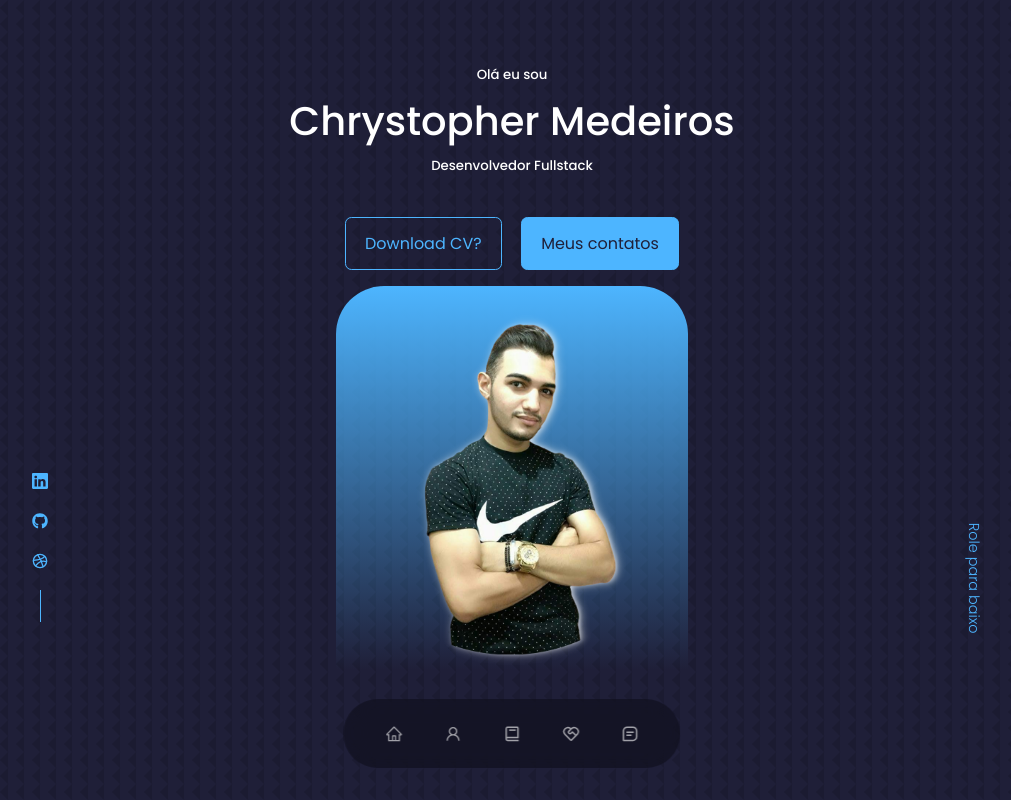
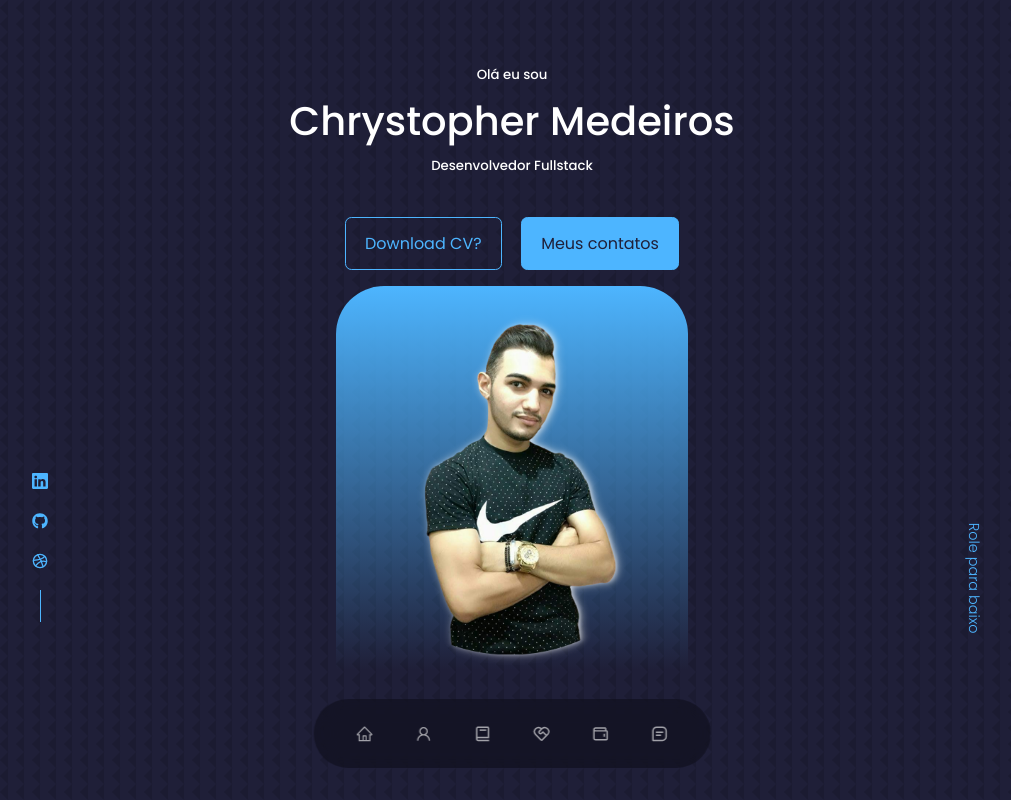
Before and after one commit to chrystophermedeiros/portfolio_website, a React (Create React App) app: page / in a window 1280 px wide. Shown: the top 800 px of the page, without its empty margins (128-1139 px from the left). Built offline with nearby package versions, Linux system fonts and the light colour scheme; the HTML template or start-up script is replaced by a standard one.

Commit message:
update nav

```diff
--- a/src/components/nav/Nav.jsx
+++ b/src/components/nav/Nav.jsx
@@ -4,6 +4,7 @@ import {AiOutlineHome} from 'react-icons/ai'
 import {AiOutlineUser} from 'react-icons/ai'
 import {BiBook} from 'react-icons/bi'
 import {RiServiceLine} from 'react-icons/ri'
+import {BiWallet} from 'react-icons/bi'
 import {BiMessageSquareDetail} from 'react-icons/bi'
 import {useState} from 'react'
 
@@ -19,6 +20,8 @@ const Nav = () => {
 
           <a href="#services" onClick={() => setActiveNav('#services')} className={activeNav === '#services' ? 'active' : ''}><RiServiceLine/></a>
 
+          <a href="#portfolio" onClick={() => setActiveNav('#portfolio')} className={activeNav === '#portfolio' ? 'active' : ''}><BiWallet/></a>
+
           <a href="#contact" onClick={() => setActiveNav('#contact')} className={activeNav === '#contact' ? 'active' : ''}><BiMessageSquareDetail/></a>
 
 
```
